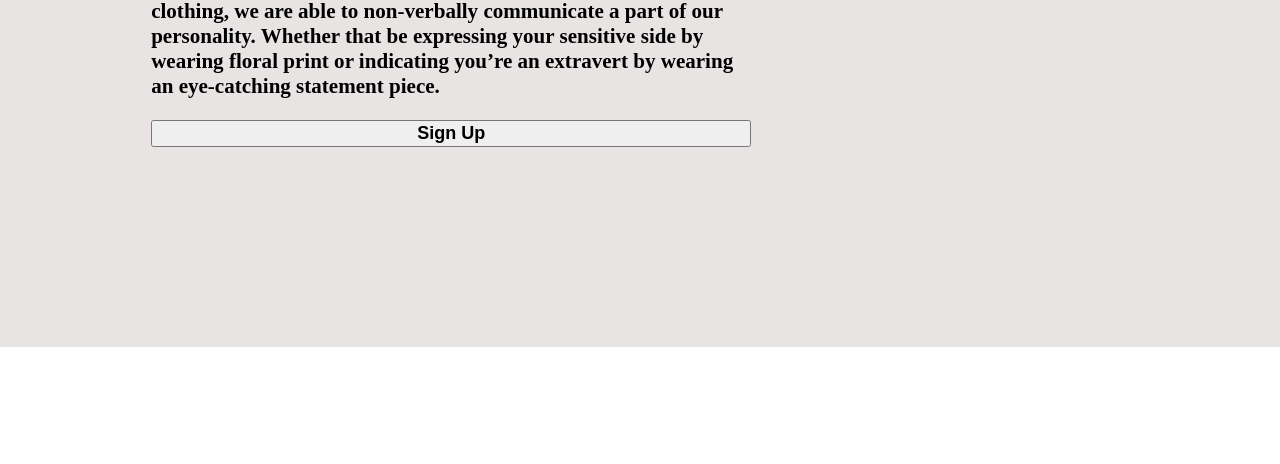
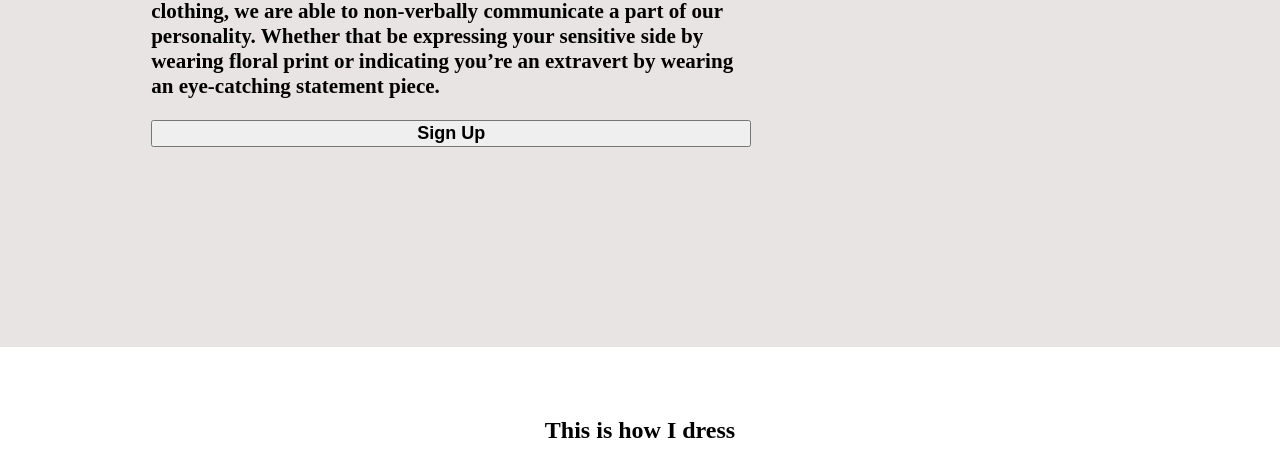
Before and after one commit to jdutch4/odin-landing-page, a plain HTML site: page index.html in a window 1280 px wide. Shown: the part 423-887 px from the top of the page. Before the commit the page ends 800 px from the top, so only its background shows below. Drawn offline with Linux system fonts and the light colour scheme.

Commit message:
Changes: -formatted html for aesthetics -added title for middle of page and css formatted it.

```diff
--- a/index.html
+++ b/index.html
@@ -12,9 +12,9 @@
     <div class="title">
         <header>New me</header>
             <ul>
-        <li>Contact us              </li>
-        <li>Get a Quote             </li>
-        <li>Socials                 </li>
+            <li>Contact us  </li>
+            <li>Get a Quote </li>
+            <li>Socials     </li>
             </ul>
     </div>
     <div class="box1middle">
@@ -29,6 +29,10 @@ Through our clothing, we are able to non-verbally communicate a part of our pers
             <img src="./images/box1photo" alt="Young woman looking at clothes in a designer store">
         </div>
     </div>
+</div>
+
+
+<div class="middlepagetitle"><h2>This is how I dress</h2>
 
 
 
--- a/styles.css
+++ b/styles.css
@@ -53,20 +53,12 @@ display: flex;
 justify-content: center;
 font-weight: bold;
 font-size: large;
-
 }
-
-
-.box1middleright{
-
-
-}
-
 img {
 max-width: 100%;
 max-height: 100%;
-
-
-
-
 }
+.middlepagetitle{
+text-align: center;
+margin-top: 50px;
+}
```
Lines whose indentation alone changed are shown as unchanged.
